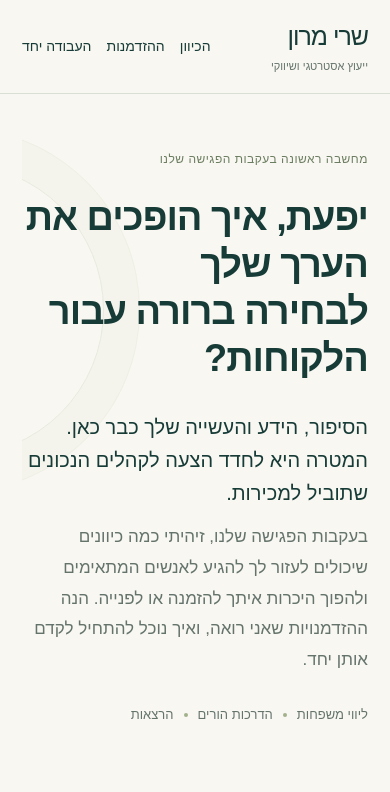
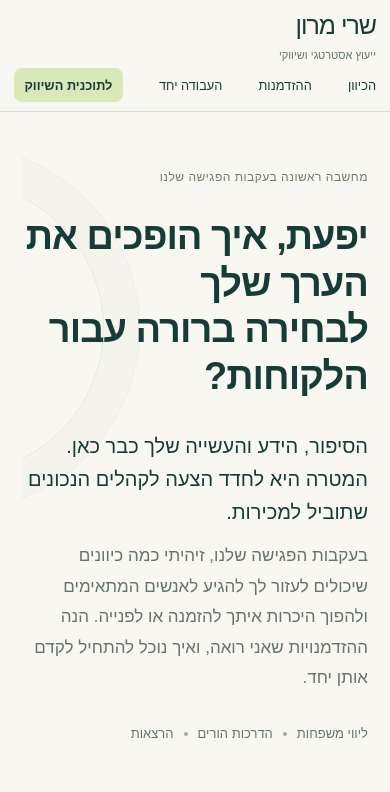
Before and after one commit to sarayagent-alt/yifat-segev-growth, a plain HTML site: page index.html in a window 390 px wide. Shown: the top 792 px of the page. Drawn offline with Linux system fonts and the light colour scheme.

Commit message:
Add marketing plan button to sticky homepage menu

```diff
--- a/index.html
+++ b/index.html
@@ -18,10 +18,22 @@ body{font-family:Arial,"Segoe UI",sans-serif;font-size:17px;line-height:1.8;back
 .inquiry-heading{margin-top:36px;scroll-margin-top:35px}.inquiry-heading h2{font-size:28px;margin-bottom:15px}
 
 .funnel-stage{border-radius:0}.stage-two span{max-width:280px}dialog{color:var(--ink);background:var(--paper);border:1px solid #b7c4ab;border-radius:12px;width:min(1050px,calc(100% - 32px));max-height:86vh;padding:0;box-shadow:0 25px 100px #122c3540}dialog::backdrop{background:rgba(13,35,30,.65);backdrop-filter:blur(3px)}.modal-bar{position:sticky;top:0;background:var(--paper);padding:15px 24px;border-bottom:1px solid var(--line);display:flex;align-items:center;justify-content:space-between;z-index:1}.modal-bar span{font-size:13px;color:var(--muted)}.modal-bar button{background:var(--ink);color:white;border:0;padding:7px 17px}.modal-content{padding:30px 38px 40px}.modal-content h2{margin-top:0}.modal-content .inquiry-heading{margin:0}.modal-content .three{gap:22px}.modal-content .eyebrow{margin-bottom:15px}@media(max-width:700px){.modal-content{padding:25px 22px}.modal-content .three{grid-template-columns:1fr}.modal-bar{padding:12px 18px}}body.modal-open{overflow:hidden}
-.marketing-plan-link{display:inline-flex;gap:.75rem;align-items:center;padding:.65rem 1rem;border-radius:.5rem;background:var(--accent);color:var(--ink);font-weight:700;text-decoration:none}.marketing-plan-link:hover,.marketing-plan-link:focus-visible{text-decoration:underline}</style>
+.marketing-plan-link{display:inline-flex;gap:.75rem;align-items:center;padding:.65rem 1rem;border-radius:.5rem;background:var(--accent);color:var(--ink);font-weight:700;text-decoration:none}.marketing-plan-link:hover,.marketing-plan-link:focus-visible{text-decoration:underline}
+header { position:sticky; top:0; z-index:5; background:var(--paper); padding-block:14px; }
+header nav { align-items:center; flex-wrap:wrap; }
+header nav .menu-plan-link { padding:.35rem .65rem; color:var(--ink); white-space:nowrap; }
+section[id],#opening { scroll-margin-top:6rem; }
+@media(max-width:600px) {
+  header { flex-direction:column; align-items:stretch; gap:.4rem; padding:9px 14px; }
+  header nav { justify-content:space-between; gap:.35rem .55rem; }
+  header nav a { font-size:.8rem; }
+  section[id],#opening { scroll-margin-top:8rem; }
+}
+@media print { header { position:static; } }
+</style>
 <body>
 
-<header><a class="brand" href="#opening">שרי מרון<small>ייעוץ אסטרטגי ושיווקי</small></a><nav aria-label="ניווט ראשי"><a href="#insight">הכיוון</a><a href="#lecture">ההזדמנות</a><a href="#work">העבודה יחד</a></nav></header>
+<header><a class="brand" href="#opening">שרי מרון<small>ייעוץ אסטרטגי ושיווקי</small></a><nav aria-label="ניווט ראשי"><a href="#insight">הכיוון</a><a href="#lecture">ההזדמנות</a><a href="#work">העבודה יחד</a><a class="marketing-plan-link menu-plan-link" href="./marketing-plan/">לתוכנית השיווק</a></nav></header>
 <main>
 <section class="hero" id="opening">
 <div class="eyebrow">מחשבה ראשונה בעקבות הפגישה שלנו</div>
```
